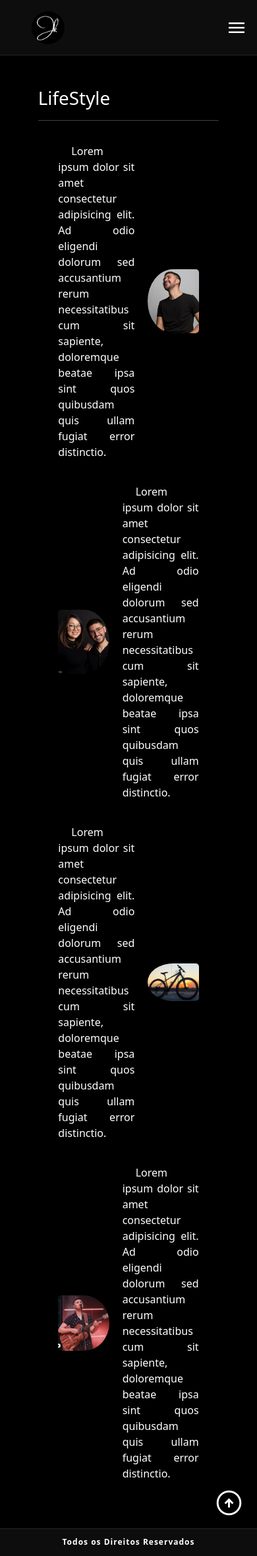
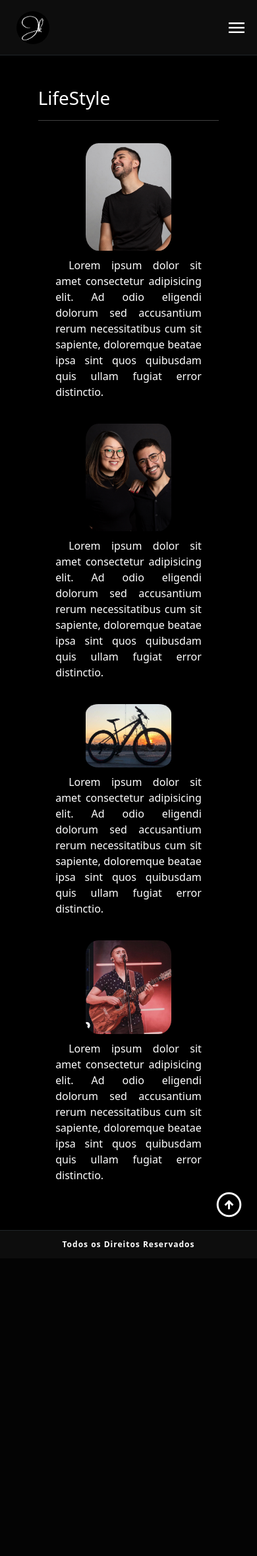
Before and after one commit to JacklesKerley/Portifolio, a Flask app: page /sobre in a window 390 px wide. Shown: the whole page at 66% size. After the commit the page ends 1890 px from the top, so only its background shows below. Run offline with Flask 2, Linux system fonts and the light colour scheme.

Commit message:
responsividade pagina lifestyle

```diff
--- a/app/static/css/_header.scss
+++ b/app/static/css/_header.scss
@@ -10,6 +10,10 @@ header {
             filter: invert(100%);
             width: 50px;
             border-radius: 50%;
+        }
+
+        @media (max-width: 899px) {
+            margin-left: 25px !important;
         }
     }
 
@@ -60,9 +64,9 @@ header {
         position: fixed;
         top: 10vh;
         right: -100%;
-        width: 100px;
+        width: 120px;
         height: 90vh;
-        background-color: rgba(43, 43, 43, 0.3);
+        background-color: rgba(43, 43, 43, 0.5);
         transition: all 900ms ease;
 
         &.aberto {
--- a/app/static/css/_lifestyle.scss
+++ b/app/static/css/_lifestyle.scss
@@ -7,7 +7,14 @@
     .caixa-life {
       width: 85%;
 
-      .cx {
+      @media (max-width: 899px) {
+        width: 95%;
+      }
+
+      .cx1,
+      .cx2,
+      .cx3,
+      .cx4 {
         border-radius: 5px;
 
         div {
@@ -27,6 +34,44 @@
           }
         }
       }
+
+      .cx1, .cx3 {
+        @media (max-width: 784px) {
+          flex-direction: column-reverse !important;
+
+          .conteudo {
+            width: 85% !important;
+            margin-top: 0px !important;
+          }
+
+          .imagem {
+            max-width: 200px !important;
+            .img1 {
+              border-radius: 15% !important;
+              margin-bottom: 0px !important;
+            }
+          }
+        }
+      }
+
+      .cx2, .cx4 {
+        @media (max-width: 784px) {
+          flex-direction: column !important;
+
+          .conteudo {
+            width: 85% !important;
+            margin-top: 0px !important;
+          }
+
+          .imagem {
+            max-width: 200px !important;
+            .img2 {
+              border-radius: 15% !important;
+              margin-bottom: 0px !important;
+            }
+          }
+        }
+      }
     }
   }
 }
--- a/app/static/css/style.css
+++ b/app/static/css/style.css
@@ -25,6 +25,11 @@ header .logo img {
   filter: invert(100%);
   width: 50px;
   border-radius: 50%;
+}
+@media (max-width: 899px) {
+  header .logo {
+    margin-left: 25px !important;
+  }
 }
 header .navegavel {
   text-align: center;
@@ -68,9 +73,9 @@ header .menuMobile {
   position: fixed;
   top: 10vh;
   right: -100%;
-  width: 100px;
+  width: 120px;
   height: 90vh;
-  background-color: rgba(43, 43, 43, 0.3);
+  background-color: rgba(43, 43, 43, 0.5);
   transition: all 900ms ease;
 }
 header .menuMobile.aberto {
@@ -256,21 +261,73 @@ header .menuMobile .menuMobileLista ul li a:hover {
 .pg-life .limit .caixa-life {
   width: 85%;
 }
-.pg-life .limit .caixa-life .cx {
+@media (max-width: 899px) {
+  .pg-life .limit .caixa-life {
+    width: 95%;
+  }
+}
+.pg-life .limit .caixa-life .cx1,
+.pg-life .limit .caixa-life .cx2,
+.pg-life .limit .caixa-life .cx3,
+.pg-life .limit .caixa-life .cx4 {
   border-radius: 5px;
 }
-.pg-life .limit .caixa-life .cx div {
+.pg-life .limit .caixa-life .cx1 div,
+.pg-life .limit .caixa-life .cx2 div,
+.pg-life .limit .caixa-life .cx3 div,
+.pg-life .limit .caixa-life .cx4 div {
   margin: 10px;
 }
-.pg-life .limit .caixa-life .cx div p {
+.pg-life .limit .caixa-life .cx1 div p,
+.pg-life .limit .caixa-life .cx2 div p,
+.pg-life .limit .caixa-life .cx3 div p,
+.pg-life .limit .caixa-life .cx4 div p {
   text-indent: 20px;
   text-align: justify;
 }
-.pg-life .limit .caixa-life .cx div .img1 {
+.pg-life .limit .caixa-life .cx1 div .img1,
+.pg-life .limit .caixa-life .cx2 div .img1,
+.pg-life .limit .caixa-life .cx3 div .img1,
+.pg-life .limit .caixa-life .cx4 div .img1 {
   border-radius: 50% 5px 5px 50%;
 }
-.pg-life .limit .caixa-life .cx div .img2 {
+.pg-life .limit .caixa-life .cx1 div .img2,
+.pg-life .limit .caixa-life .cx2 div .img2,
+.pg-life .limit .caixa-life .cx3 div .img2,
+.pg-life .limit .caixa-life .cx4 div .img2 {
   border-radius: 5px 50% 50% 5px;
+}
+@media (max-width: 784px) {
+  .pg-life .limit .caixa-life .cx1, .pg-life .limit .caixa-life .cx3 {
+    flex-direction: column-reverse !important;
+  }
+  .pg-life .limit .caixa-life .cx1 .conteudo, .pg-life .limit .caixa-life .cx3 .conteudo {
+    width: 85% !important;
+    margin-top: 0px !important;
+  }
+  .pg-life .limit .caixa-life .cx1 .imagem, .pg-life .limit .caixa-life .cx3 .imagem {
+    max-width: 200px !important;
+  }
+  .pg-life .limit .caixa-life .cx1 .imagem .img1, .pg-life .limit .caixa-life .cx3 .imagem .img1 {
+    border-radius: 15% !important;
+    margin-bottom: 0px !important;
+  }
+}
+@media (max-width: 784px) {
+  .pg-life .limit .caixa-life .cx2, .pg-life .limit .caixa-life .cx4 {
+    flex-direction: column !important;
+  }
+  .pg-life .limit .caixa-life .cx2 .conteudo, .pg-life .limit .caixa-life .cx4 .conteudo {
+    width: 85% !important;
+    margin-top: 0px !important;
+  }
+  .pg-life .limit .caixa-life .cx2 .imagem, .pg-life .limit .caixa-life .cx4 .imagem {
+    max-width: 200px !important;
+  }
+  .pg-life .limit .caixa-life .cx2 .imagem .img2, .pg-life .limit .caixa-life .cx4 .imagem .img2 {
+    border-radius: 15% !important;
+    margin-bottom: 0px !important;
+  }
 }
 
 .pg-academic {
--- a/app/templates/base.html
+++ b/app/templates/base.html
@@ -43,17 +43,14 @@
         <a href="/"><img src="../static/img/logo.png" alt="logo" /></a>
       </div>
 
-      <nav class="d-flex justify-content-around col-xxl-5 col-xl-5 col-md-7 col-sm-8 col-5 my-auto me-1 navegavel">
+      <nav class="d-flex justify-content-between col-xxl-6 col-xl-6 col-md-8 col-sm-9 col-6 my-auto me-1 navegavel">
         <div class="my-auto col-2"><a href="/" class="one">HOME</a></div>
         <div class="my-auto col-2"><a href="/sobre" class="two">SOBRE</a></div>
-        <div class="my-auto col-2">
-          <a href="/formacao" class="tree">FORMAÇÃO</a>
+        <div class="my-auto col-2"><a href="/formacao" class="tree">FORMAÇÃO</a>
         </div>
-        <div class="my-auto col-2">
-          <a href="/experiencia" class="four">EXPERIÊNCIA</a>
+        <div class="my-auto col-2"><a href="/experiencia" class="four">EXPERIÊNCIA</a>
         </div>
-        <div class="my-auto col-2">
-          <a href="/contato" class="five">CONTATO</a>
+        <div class="my-auto col-2"><a href="/contato" class="five">CONTATO</a>
         </div>
       </nav>
 
@@ -64,11 +61,11 @@
       <div class="menuMobile">
         <div class="menuMobileLista">
           <ul>
-            <li class="w-100 px-0 m-0 py-1"><a class="w-100 p-0 m-0" href="/">Home</a></li>
-            <li class="w-100 px-0 m-0 py-1"><a class="w-100 p-0 m-0" href="/sobre">Sobre</a></li>
-            <li class="w-100 px-0 m-0 py-1"><a class="w-100 p-0 m-0" href="/formacao">Formação</a></li>
-            <li class="w-100 px-0 m-0 py-1"><a class="w-100 p-0 m-0" href="/experiencia">Experiência</a></li>
-            <li class="w-100 px-0 m-0 py-1"><a class="w-100 p-0 m-0" href="/contato">Contato</a></li>
+            <li class="w-100 px-0 m-0 py-1"><a class="w-100 p-0 pe-1 m-0" href="/">Home</a></li>
+            <li class="w-100 px-0 m-0 py-1"><a class="w-100 p-0 pe-1 m-0" href="/sobre">Sobre</a></li>
+            <li class="w-100 px-0 m-0 py-1"><a class="w-100 p-0 pe-1 m-0" href="/formacao">Formação</a></li>
+            <li class="w-100 px-0 m-0 py-1"><a class="w-100 p-0 pe-1 m-0" href="/experiencia">Experiência</a></li>
+            <li class="w-100 px-0 m-0 py-1"><a class="w-100 p-0 pe-1 m-0" href="/contato">Contato</a></li>
           </ul>
         </div>
       </div>
--- a/app/templates/lifestyle.html
+++ b/app/templates/lifestyle.html
@@ -29,18 +29,16 @@
 
     <div class="caixa-life mx-auto">
 
-      <div class="cx d-flex justify-content-center align-items-center mt-4">
+      <div class="cx1 d-flex justify-content-center align-items-center mt-4">
         <div class="conteudo w-75 h-100">
-          <p class="my-auto">Lorem ipsum dolor sit amet consectetur adipisicing elit. Ad odio eligendi dolorum sed
-            accusantium rerum necessitatibus cum sit sapiente, doloremque beatae ipsa sint quos quibusdam quis ullam
-            fugiat error distinctio.</p>
+          <p class="my-auto">Lorem ipsum dolor sit amet consectetur adipisicing elit. Ad odio eligendi dolorum sed accusantium rerum necessitatibus cum sit sapiente, doloremque beatae ipsa sint quos quibusdam quis ullam fugiat error distinctio.</p>
         </div>
         <div class="imagem w-50">
           <img src="../static/img/jack.jpg" alt="" class="img1 w-100">
         </div>
       </div>
 
-      <div class="cx d-flex justify-content-center align-items-center mt-3">
+      <div class="cx2 d-flex justify-content-center align-items-center mt-3">
         <div class="imagem w-50">
           <img src="../static/img/jackEMari.jpg" alt="" class="img2 w-100">
         </div>
@@ -51,7 +49,7 @@
         </div>
       </div>
 
-      <div class="cx d-flex justify-content-center align-items-center mt-3">
+      <div class="cx3 d-flex justify-content-center align-items-center mt-3">
         <div class="conteudo w-75 h-100">
           <p class="my-auto">Lorem ipsum dolor sit amet consectetur adipisicing elit. Ad odio eligendi dolorum sed
             accusantium rerum necessitatibus cum sit sapiente, doloremque beatae ipsa sint quos quibusdam quis ullam
@@ -62,7 +60,7 @@
         </div>
       </div>
 
-      <div class="cx d-flex justify-content-center align-items-center mt-3">
+      <div class="cx4 d-flex justify-content-center align-items-center mt-3">
         <div class="imagem w-50">
           <img src="../static/img/music.jpg" alt="" class="img2 w-100">
         </div>
```
Also changed, not shown: 1 other file.
